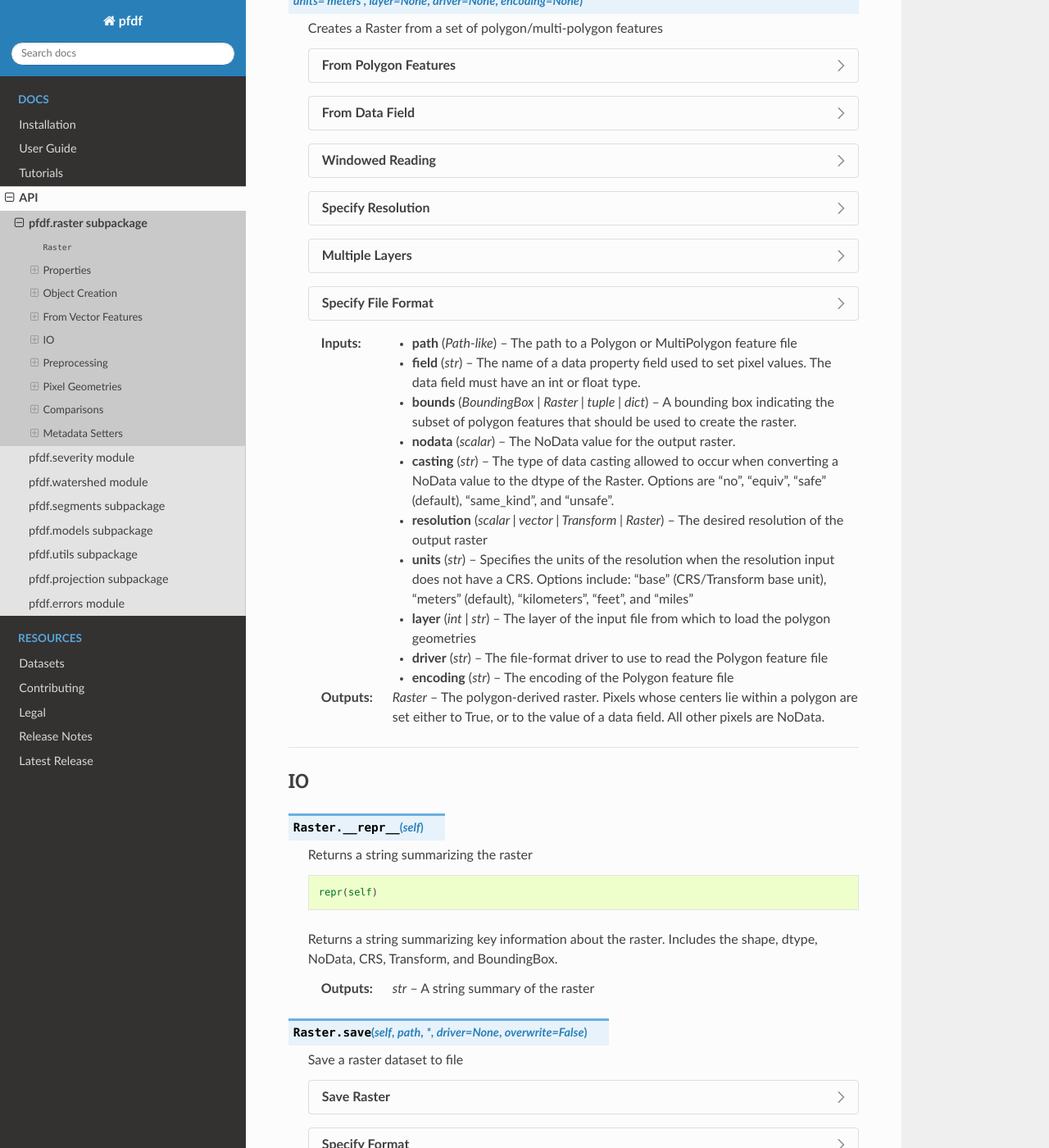
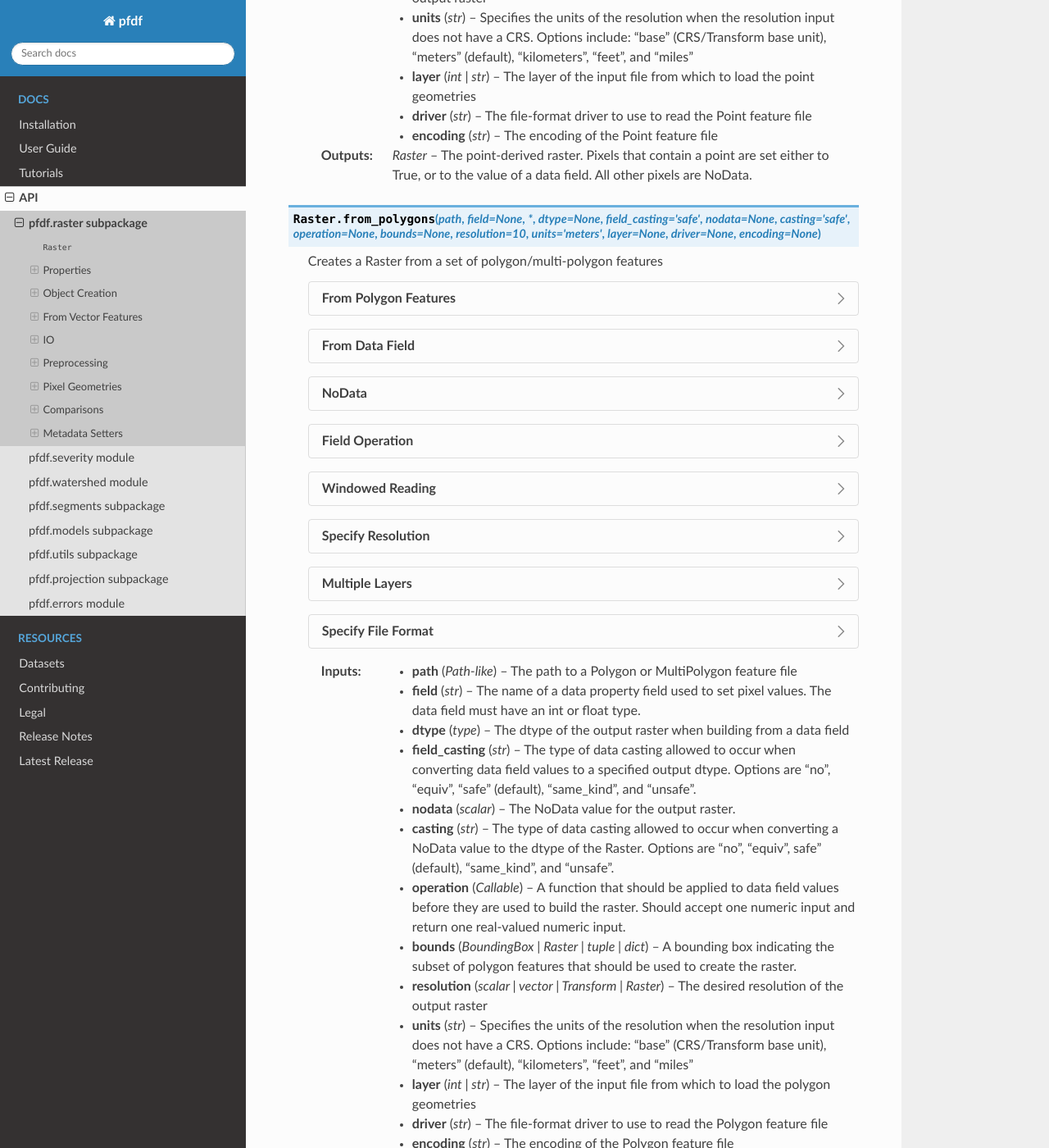
Before and after one commit to JonKing93/pfdf, a Sphinx documentation site: the page built from docs/api/raster.rst, in a window 1280 px wide and 1400 px high, scrolled down 7938 px. Shown: the whole window at 82% size. Built offline with Sphinx 7.4.7 and the Read the Docs theme 3.1.0, drawn with Linux system fonts in a browser that asks for light colours; some of the changed text lies outside the part shown.

```diff
--- a/docs/api/raster.rst
+++ b/docs/api/raster.rst
@@ -673,7 +673,7 @@ From Vector Features
 
 .. _pfdf.raster.Raster.from_points:
 
-.. py:method:: Raster.from_points(path, field = None, *, bounds = None, nodata = None, casting = "safe", resolution = 10, units = "meters", layer = None, driver = None, encoding = None)
+.. py:method:: Raster.from_points(path, field = None, *, dtype = None, field_casting = "safe", nodata = None, casting = "safe", operation = None, bounds = None, resolution = 10, units = "meters", layer = None, driver = None, encoding = None)
 
     Creates a Raster from a set of point/multi-point features
 
@@ -698,12 +698,36 @@ From Vector Features
         ::
 
             Raster.from_points(path, field)
-            Raster.from_points(..., *, nodata)
-            Raster.from_points(..., *, nodata, casting)
+            Raster.from_points(..., *, dtype)
+            Raster.from_points(..., *, dtype, field_casting)
 
-        Builds the raster using one of the data property fields for the point features. The specified field must exist in the data properties, and must have an int or float type. The dtype of the output raster will match this type. Pixels that contain a point are set to the value of the data field for that point. If a pixel contains multiple points, then the pixel's value will match the data value of the final point in the set.
+        Builds the raster using one of the data property fields for the point features. Pixels that contain a point are set to the value of the data field for that point. If a pixel contains multiple points, then the pixel's value will match the data value of the final point in the set. Pixels that do not contain a point are set to a default NoData value, but see below for options to specify the NoData value instead.
 
-        Pixels that do not contain a point are set to NoData. If unspecified, uses a default NoData value for the dtype. Use the ``nodata`` input to specify the NoData value instead. By default, the NoData value must be safely castable to the dtype of the raster. Use the ``casting`` option to select other casting rules. NoData options are ignored if you do not specify a field.
+        The indicated data field must exist in the data properties, and must have an int or float type. By default, the dtype of the output raster will match this type. Use the ``dtype`` option to specify the type of the output raster instead. In this case, the data field values will be cast to the indicated dtype before being used to build the raster. By default, field values must be safely castable to the indicated dtype. Use the ``field_casting`` option to select different casting rules. The ``dtype`` and ``field_casting`` options are ignored if you do not specify a field.
+
+    .. dropdown:: NoData
+
+        ::
+
+            Raster.from_points(..., field, *, nodata)
+            Raster.from_points(..., field, *, nodata, casting)
+
+        Specifies the NoData value to use when building the raster from a data attribute field. By default, the NoData value must be safely castable to the dtype of the output raster. Use the ``casting`` option to select other casting rules. NoData options are ignored if you do not specify a field.
+
+    .. dropdown:: Field Operation
+
+        ::
+
+            Raster.from_points(..., field, *, operation)
+
+        Applies the indicated function to the data field values and uses the output values to build the raster. The input function should accept one numeric input, and return one real-valued numeric output. Useful when data field values require a conversion. For example, you could use the following to scale Point values by a factor of 100::
+
+            def times_100(value):
+                return value * 100
+
+            Raster.from_points(..., field, operation=times_100)
+
+        Values are converted before they are validated against the ``dtype`` and ``field_casting`` options, so you can also use an operation to implement a custom conversion from data values to the output raster dtype. The operation input is ignored if you do not specify a field.
 
     .. dropdown:: Windowed Reading
 
@@ -723,7 +747,6 @@ From Vector Features
         Specifies the resolution of the output raster. The resolution may be a scalar positive number, a 2-tuple of such numbers, a Transform, or a Raster object. If a scalar, indicates the resolution of the output raster for both the X and Y axes. If a 2-tuple, the first element is the X-axis resolution and the second element is the Y-axis. If a Raster or a Transform, uses the associated resolution. Raises an error if a Raster object does not have a Transform.
 
         If the resolution input does not have an associated CRS, then the resolution values are interpreted as meters. Use the ``units`` option to interpret resolution values in different units instead. Supported units include: "base" (CRS/Transform base unit), "kilometers", "feet", and "miles". Note that this option is ignored if the input resolution has a CRS.
-
 
     .. dropdown:: Multiple Layers
 
@@ -756,9 +779,12 @@ From Vector Features
     :Inputs:
         * **path** (*Path-like*) -- The path to a Point or MultiPoint feature file
         * **field** (*str*) -- The name of a data property field used to set pixel values. The data field must have an int or float type.
-        * **bounds** (*BoundingBox | Raster | tuple | dict*) -- A bounding box indicating the subset of point features that should be used to create the raster.
+        * **dtype** (*type*) -- The dtype of the output raster when building from a data field
+        * **field_casting** (*str*) -- The type of data casting allowed to occur when converting data field values to a specified output dtype. Options are "no", "equiv", "safe" (default), "same_kind", and "unsafe".
         * **nodata** (*scalar*) -- The NoData value for the output raster.
         * **casting** (*str*) -- The type of data casting allowed to occur when converting a NoData value to the dtype of the Raster. Options are "no", "equiv", safe" (default), "same_kind", and "unsafe".
+        * **operation** (*Callable*) -- A function that should be applied to data field values before they are used to build the raster. Should accept one numeric input and return one real-valued numeric input.
+        * **bounds** (*BoundingBox | Raster | tuple | dict*) -- A bounding box indicating the subset of point features that should be used to create the raster.
         * **resolution** (*scalar | vector | Transform | Raster*) -- The desired resolution of the output raster
         * **units** (*str*) -- Specifies the units of the resolution when the resolution input does not have a CRS. Options include: "base" (CRS/Transform base unit), "meters" (default), "kilometers", "feet", and "miles"
         * **layer** (*int | str*) -- The layer of the input file from which to load the point geometries
@@ -771,7 +797,7 @@ From Vector Features
 
 .. _pfdf.raster.Raster.from_polygons:
 
-.. py:method:: Raster.from_polygons(path, field = None, *, bounds = None, nodata = None, casting = "safe", resolution = 10, units = "meters", layer = None, driver = None, encoding = None)
+.. py:method:: Raster.from_polygons(path, field = None, *, dtype = None, field_casting = "safe", nodata = None, casting = "safe", operation = None, bounds = None, resolution = 10, units = "meters", layer = None, driver = None, encoding = None)
 
     Creates a Raster from a set of polygon/multi-polygon features
 
@@ -796,12 +822,36 @@ From Vector Features
         ::
 
             Raster.from_polygons(path, field)
-            Raster.from_polygons(..., *, nodata)
-            Raster.from_polygons(..., *, nodata, casting)
+            Raster.from_polygons(..., *, dtype)
+            Raster.from_polygons(..., *, dtype, field_casting)
 
-        Builds the raster using one of the data property fields for the polygon features. The specified field must exist in the data properties, and must have an int or float type. The dtype of the output raster will match this type. Pixels whose centers lie within a polygon are set to the value of the data field for that polygon. If a pixel is in multiple polygons, then the pixel's value will match the data value of the final polygon in the set.
+        Builds the raster using one of the data property fields for the polygon features. Pixels whose centers lie within a polygon are set to the value of the data field for that polygon. If a pixel is in multiple polygons, then the pixel's value will match the data value of the final polygon in the set. Pixels that do no lie within a polygon are set to a default NoData value, but see below for options to specify the NoData value instead.
 
-        Pixels that do not lie within a polygon are set to NoData. If unspecified, uses a default NoData value for the dtype. Use the ``nodata`` input to specify the NoData value instead. By default, the NoData value must be safely castable to the dtype of the raster. Use the ``casting`` option to select other casting rules. NoData options are ignored if you do not specify a field.
+        The indicated data field must exist in the data properties, and must have an int or float type. By default, the dtype of the output raster will match this type. Use the ``dtype`` option to specify the type of the output raster instead. In this case, the data field values will be cast to the indicated dtype before being used to build the raster. By default, field values must be safely castable to the indicated dtype. Use the ``field_casting`` option to select different casting rules. The ``dtype`` and ``field_casting`` options are ignored if you do not specify a field.
+
+    .. dropdown:: NoData
+
+        ::
+
+            Raster.from_polygons(..., field, *, nodata)
+            Raster.from_polygons(..., field, *, nodata, casting)
+
+        Specifies the NoData value to use when building the raster from a data attribute field. By default, the NoData value must be safely castable to the dtype of the output raster. Use the ``casting`` option to select other casting rules. NoData options are ignored if you do not specify a field.
+
+    .. dropdown:: Field Operation
+
+        ::
+
+            Raster.from_polygons(..., field, *, operation)
+
+        Applies the indicated function to the data field values and uses the output values to build the raster. The input function should accept one numeric input, and return one real-valued numeric output. Useful when data field values require a conversion. For example, you could use the following to scale Polygon values by a factor of 100::
+
+            def times_100(value):
+                return value * 100
+
+            Raster.from_polygons(..., field, operation=times_100)
+
+        Values are converted before they are validated against the ``dtype`` and ``field_casting`` options, so you can also use an operation to implement a custom conversion from data values to the output raster dtype. The operation input is ignored if you do not specify a field.
 
     .. dropdown:: Windowed Reading
 
@@ -852,9 +902,12 @@ From Vector Features
     :Inputs:
         * **path** (*Path-like*) -- The path to a Polygon or MultiPolygon feature file
         * **field** (*str*) -- The name of a data property field used to set pixel values. The data field must have an int or float type.
+        * **dtype** (*type*) -- The dtype of the output raster when building from a data field
+        * **field_casting** (*str*) -- The type of data casting allowed to occur when converting data field values to a specified output dtype. Options are "no", "equiv", "safe" (default), "same_kind", and "unsafe".
+        * **nodata** (*scalar*) -- The NoData value for the output raster.
+        * **casting** (*str*) -- The type of data casting allowed to occur when converting a NoData value to the dtype of the Raster. Options are "no", "equiv", safe" (default), "same_kind", and "unsafe".
+        * **operation** (*Callable*) -- A function that should be applied to data field values before they are used to build the raster. Should accept one numeric input and return one real-valued numeric input.
         * **bounds** (*BoundingBox | Raster | tuple | dict*) -- A bounding box indicating the subset of polygon features that should be used to create the raster.
-        * **nodata** (*scalar*) -- The NoData value for the output raster.
-        * **casting** (*str*) -- The type of data casting allowed to occur when converting a NoData value to the dtype of the Raster. Options are "no", "equiv", "safe" (default), "same_kind", and "unsafe".
         * **resolution** (*scalar | vector | Transform | Raster*) -- The desired resolution of the output raster
         * **units** (*str*) -- Specifies the units of the resolution when the resolution input does not have a CRS. Options include: "base" (CRS/Transform base unit), "meters" (default), "kilometers", "feet", and "miles"
         * **layer** (*int | str*) -- The layer of the input file from which to load the polygon geometries
```
Also changed, not shown: other parts of docs/api/raster.rst (+1 -1 lines), 2 other files.
